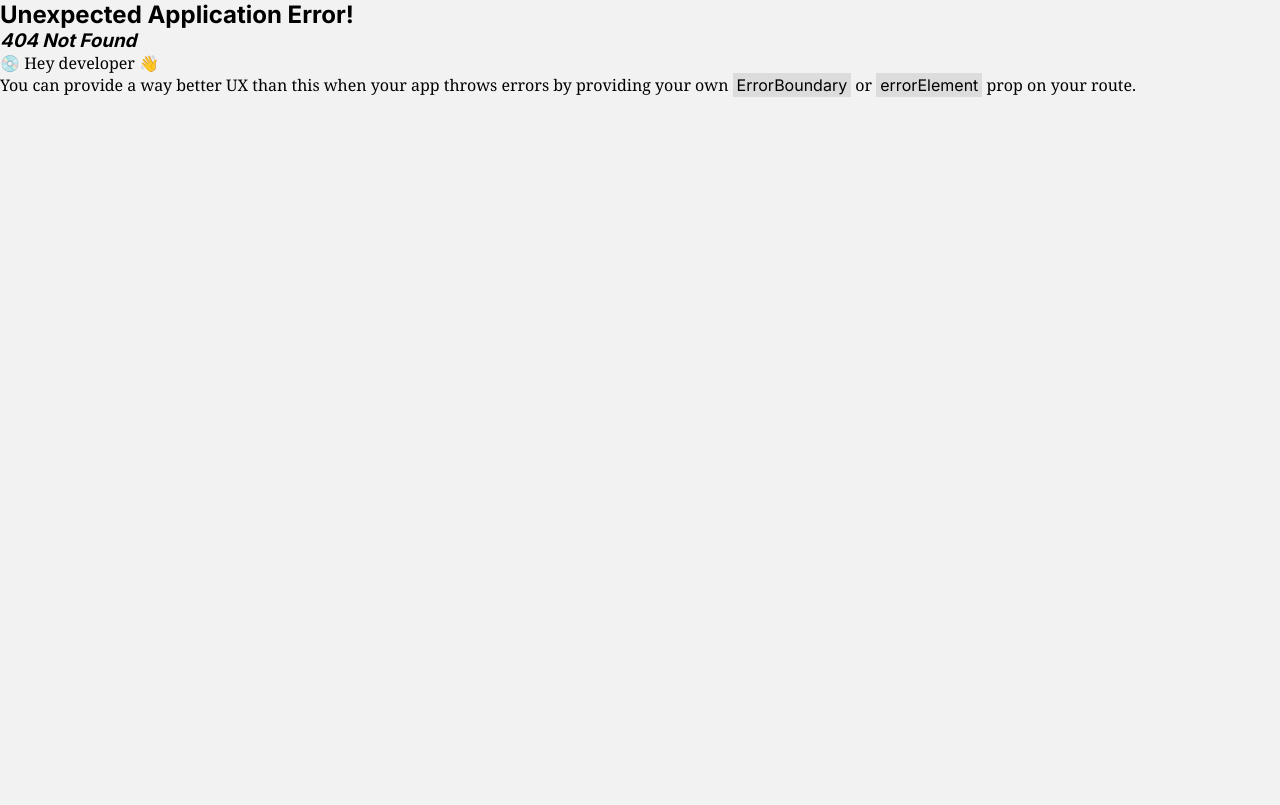
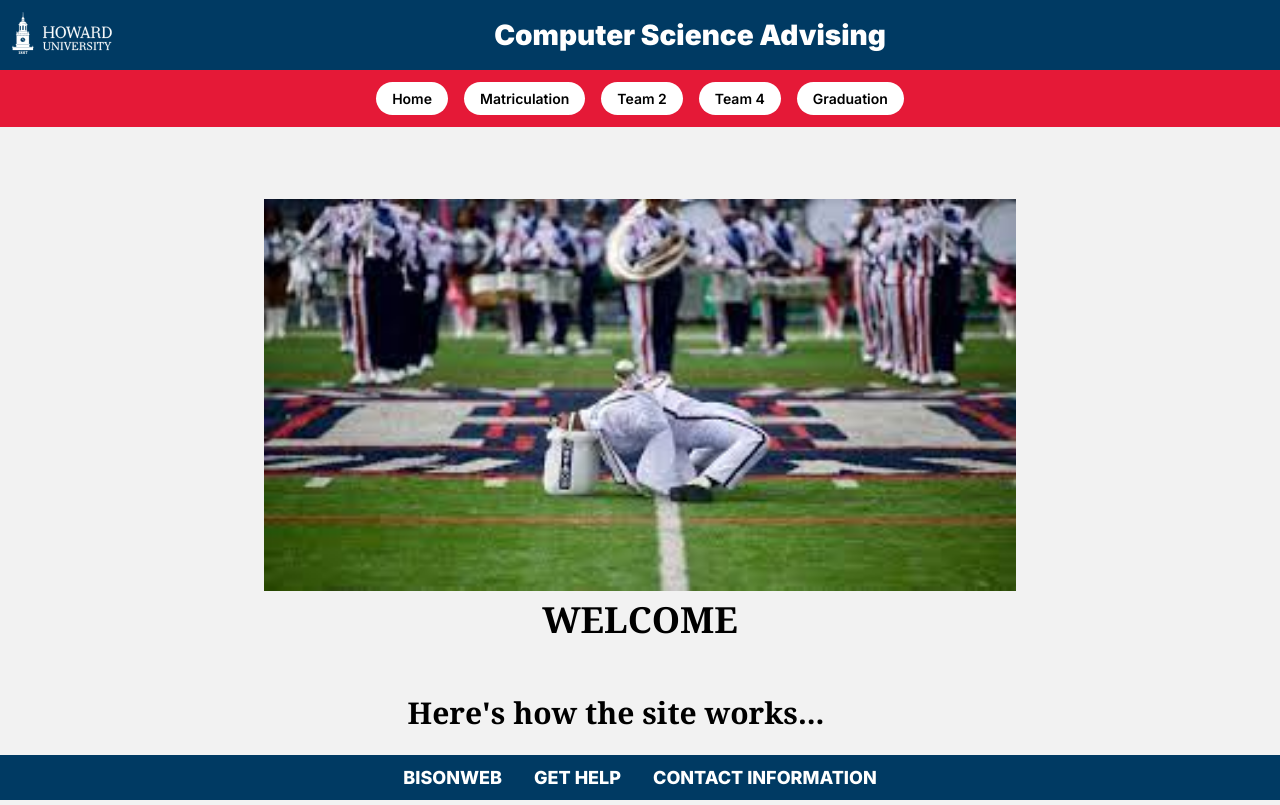
Before and after one commit to HU-Computer-Science-SeniorProject/Senior-Project-II-Fall-2022, a React (Create React App) app in the folder cs-advising/: page /home in a window 1280 px wide. Before the commit this address had no page. Built offline with nearby package versions, Linux system fonts and the light colour scheme.

Commit message:
ace final

```diff
--- a/cs-advising/src/Team_Ace/@RainbowMan1(nikesh)/PartTimeRegistration.css
+++ b/cs-advising/src/Team_Ace/@RainbowMan1(nikesh)/PartTimeRegistration.css
@@ -25,10 +25,12 @@
   margin-bottom: 24px;
 }
 .pt-form input,
-.pt-form select {
+.pt-form select,
+.pt-form textarea {
   padding: 8px;
   border: 1px solid black;
   outline: none;
+  resize: none;
 }
 
 .pt-form input[type="submit"] {
--- a/cs-advising/src/Team_Ace/@calmdaysamuel/GraduationHome.css
+++ b/cs-advising/src/Team_Ace/@calmdaysamuel/GraduationHome.css
@@ -28,6 +28,7 @@
   max-width: 800px;
   margin: auto;
   margin-top: 48px;
+  padding: 24px;
   margin-bottom: 300px;
 }
 .main_gh_title {
--- a/cs-advising/src/Team_Ace/components/Footer.css
+++ b/cs-advising/src/Team_Ace/components/Footer.css
@@ -3,8 +3,9 @@
   gap: 32px;
   padding: 12px;
   background-color: #003a63;
-  position: sticky;
+  position: fixed;
   bottom: 0px;
+  width: 100%;
   font-family: "Inter", sans-serif;
   justify-content: center;
 }
@@ -15,3 +16,7 @@
   font-weight: 800;
   color: white;
 }
+
+.link:hover {
+  color: #edc054;
+}
--- a/cs-advising/src/Team_Ace/components/Footer.jsx
+++ b/cs-advising/src/Team_Ace/components/Footer.jsx
@@ -1,11 +1,22 @@
+/* eslint-disable react/jsx-no-target-blank */
 import "./Footer.css";
 
 export function Footer() {
   return (
     <div className="footer_main">
-      <a className="link">BISONWEB</a>
-      <a className="link">GET HELP</a>
-      <a className="link">CONTACT INFORMATION</a>
+      <a
+        className="link"
+        href="https://ssb-prod.ec.howard.edu/PROD/twbkwbis.P_GenMenu?name=homepage"
+        target="_blank"
+      >
+        BISONWEB
+      </a>
+      <a className="link" href="https://howard.edu/students" target="_blank">
+        GET HELP
+      </a>
+      <a className="link" href="mailto:admission@howard.edu" target="_blank">
+        CONTACT INFORMATION
+      </a>
     </div>
   );
 }
--- a/cs-advising/src/Team_Ace/components/Header.jsx
+++ b/cs-advising/src/Team_Ace/components/Header.jsx
@@ -1,8 +1,8 @@
 import "./Header.css";
 import Hulogo from "../../CodeCrew/@c-admas18/Hulogo.png";
-export function Header() {
+export function Header(props) {
   const routes = [
-    { title: "Home", link: "/" },
+    { title: "Home", link: "/home" },
     { title: "Matriculation", link: "/matriculation" },
     {
       title: "Team 2",
@@ -14,7 +14,7 @@ export function Header() {
     },
     {
       title: "Graduation",
-      link: "graduation",
+      link: "/graduation",
     },
   ];
   return (
@@ -49,9 +49,12 @@ export function Header() {
             </g>
           </svg>
         </div>
-        <div className="header_title">Computer Science Advising</div>
+        <div className="header_title">
+          {props.headerLabel ?? "Computer Science Advising"}
+        </div>
         <div className="headaer_login"></div>
       </div>
+      {props.showExtra === false ? null : (
         <div className="header_bottom">
           {routes.map((route) => {
             return (
@@ -61,6 +64,7 @@ export function Header() {
             );
           })}
         </div>
+      )}
     </div>
   );
 }
--- a/cs-advising/src/index.css
+++ b/cs-advising/src/index.css
@@ -11,4 +11,6 @@
 
 body {
   background-color: #f2f2f2;
+  height: 100vh;
+  overflow: auto;
 }
--- a/package.json
+++ b/package.json
@@ -38,5 +38,8 @@
       "last 1 firefox version",
       "last 1 safari version"
     ]
+  },
+  "devDependencies": {
+    "@faker-js/faker": "^7.6.0"
   }
 }
```
Also changed, not shown: cs-advising/src/App.js (+36 -1 lines), 1 other file (tests, documents, lock files or other folders). Lines whose indentation alone changed are shown as unchanged.
